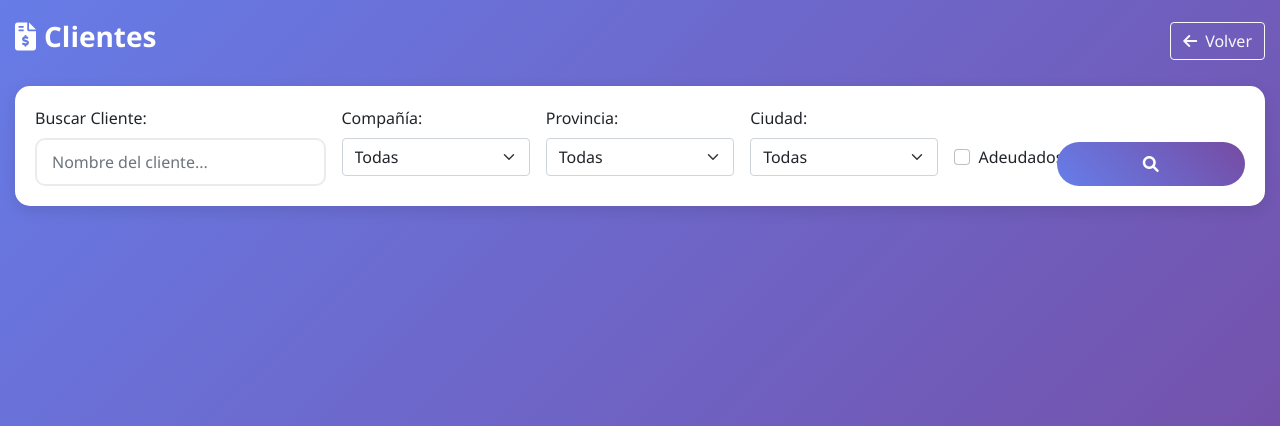
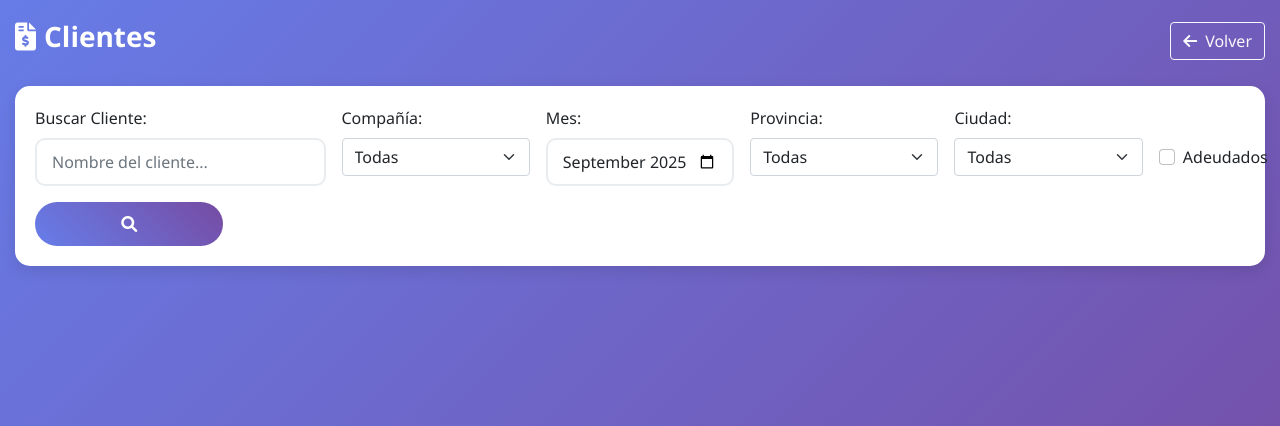
Before and after one commit to WstdCodex/App-Vendedores2, a Flask app: page /clientes in a window 1280 px wide. Shown: the part 91-517 px from the top of the page. Run offline with Flask 3, Linux system fonts and the light colour scheme; the visitor is signed in with stand-in values (Sample User, id 1); some libraries are stand-ins or nearby versions.

Commit message:
feat: add month filter to clients list

```diff
--- a/app.py
+++ b/app.py
@@ -453,6 +453,7 @@ def api_buscar_clientes():
     vendedor_id = request.args.get('vendedor_id', type=int)
     adeudados = request.args.get('adeudados')
     company_id = request.args.get('company_id', type=int)
+    mes = request.args.get('mes')
 
     try:
         odoo = OdooConnection(ODOO_CONFIG['url'], ODOO_CONFIG['db'],
@@ -474,6 +475,21 @@ def api_buscar_clientes():
             ciudad=ciudad,
             company_id=company_id,
         )
+        if mes:
+            try:
+                year, month = map(int, mes.split('-'))
+                clientes_mes, _ = odoo.get_clientes_por_ubicacion_mes(
+                    year,
+                    month,
+                    provincia_id=provincia_id,
+                    ciudad=ciudad,
+                    user_id=user_id_param,
+                    company_id=company_id,
+                )
+                ids_mes = {c['id'] for c in clientes_mes}
+                clientes = [c for c in clientes if c['id'] in ids_mes]
+            except ValueError:
+                pass
         if adeudados:
             clientes = [c for c in clientes if c.get('deuda_total', 0) > 0]
         clientes.sort(key=lambda c: c.get('deuda_total', 0), reverse=True)
--- a/templates/clientes.html
+++ b/templates/clientes.html
@@ -31,6 +31,10 @@
                         <option value="{{ c.id }}">{{ c.nombre }}</option>
                         {% endfor %}
                     </select>
+                </div>
+                <div class="col-md-2">
+                    <label class="form-label fw-semibold">Mes:</label>
+                    <input type="month" class="form-control" id="filtroMes">
                 </div>
                 {% if mostrar_todo %}
                 <div class="col-md-2">
@@ -90,6 +94,7 @@ function buscarClientes() {
     const vendedorId = vendedorElem ? vendedorElem.value : '';
     const companiaElem = document.getElementById('filtroCompania');
     const companyId = companiaElem ? companiaElem.value : '';
+    const mes = document.getElementById('filtroMes').value;
     const adeudados = document.getElementById('filtroAdeudados').checked;
     mostrarLoading();
     const params = new URLSearchParams();
@@ -99,6 +104,7 @@ function buscarClientes() {
     if (ciudad) params.append('ciudad', ciudad);
     if (vendedorId) params.append('vendedor_id', vendedorId);
     if (companyId) params.append('company_id', companyId);
+    if (mes) params.append('mes', mes);
     params.append('limite', limite);
     if (adeudados) params.append('adeudados', '1');
     fetch(`/api/buscar-clientes?${params.toString()}`)
@@ -132,9 +138,17 @@ function actualizarListaClientes(clientes) {
 
     const companiaElem = document.getElementById('filtroCompania');
     const companyId = companiaElem ? companiaElem.value : '';
+    const mes = document.getElementById('filtroMes').value;
+    const linkParams = new URLSearchParams();
+    if (mes) linkParams.append('mes', mes);
+    if (companyId) linkParams.append('company_id', companyId);
+    const returnUrl = `/clientes${linkParams.toString() ? `?${linkParams.toString()}` : ''}`;
+    const detailParams = new URLSearchParams(linkParams.toString());
+    detailParams.append('return_url', returnUrl);
+    const queryStr = detailParams.toString();
 
     lista.innerHTML = clientes.map(c => `
-        <a href="/clientes/${c.id}${companyId ? `?company_id=${companyId}` : ''}" class="text-decoration-none text-dark">
+        <a href="/clientes/${c.id}${queryStr ? `?${queryStr}` : ''}" class="text-decoration-none text-dark">
             <div class="card cliente-card">
                 <div class="card-body">
                     <h5 class="fw-bold text-primary">
@@ -214,6 +228,7 @@ document.getElementById('filtroProvincia').addEventListener('change', () => {
 
 document.getElementById('filtroCiudad').addEventListener('change', buscarClientes);
 document.getElementById('filtroAdeudados').addEventListener('change', buscarClientes);
+document.getElementById('filtroMes').addEventListener('change', buscarClientes);
 
 const vendedorElem = document.getElementById('filtroVendedor');
 if (vendedorElem) {
@@ -232,6 +247,9 @@ if (companiaElem) {
 
 // Cargar la lista de clientes al iniciar la página
 document.addEventListener('DOMContentLoaded', () => {
+    const mesElem = document.getElementById('filtroMes');
+    const now = new Date().toISOString().slice(0, 7);
+    mesElem.value = now;
     cargarProvincias();
     if (document.getElementById('filtroVendedor')) {
         cargarVendedores();
```
